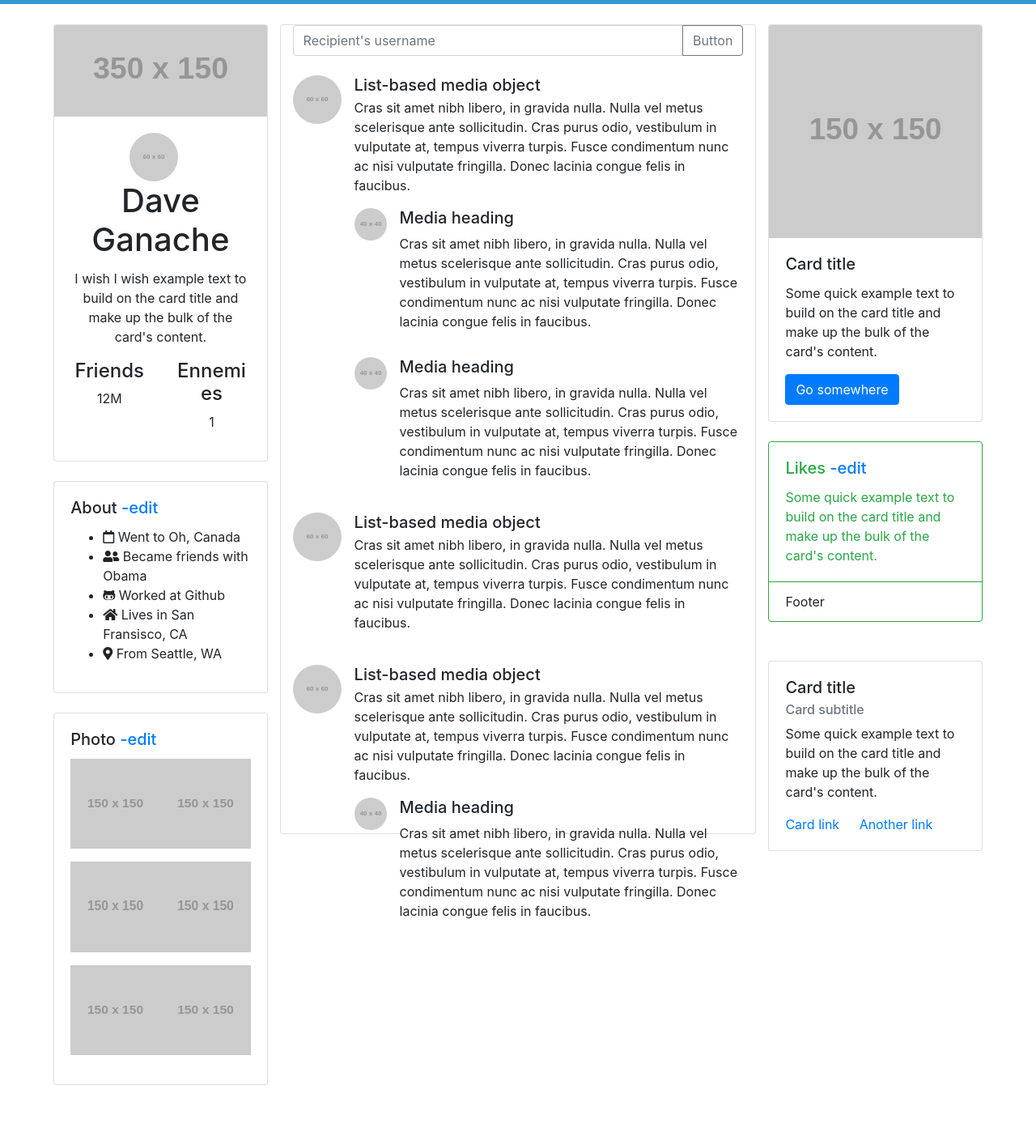
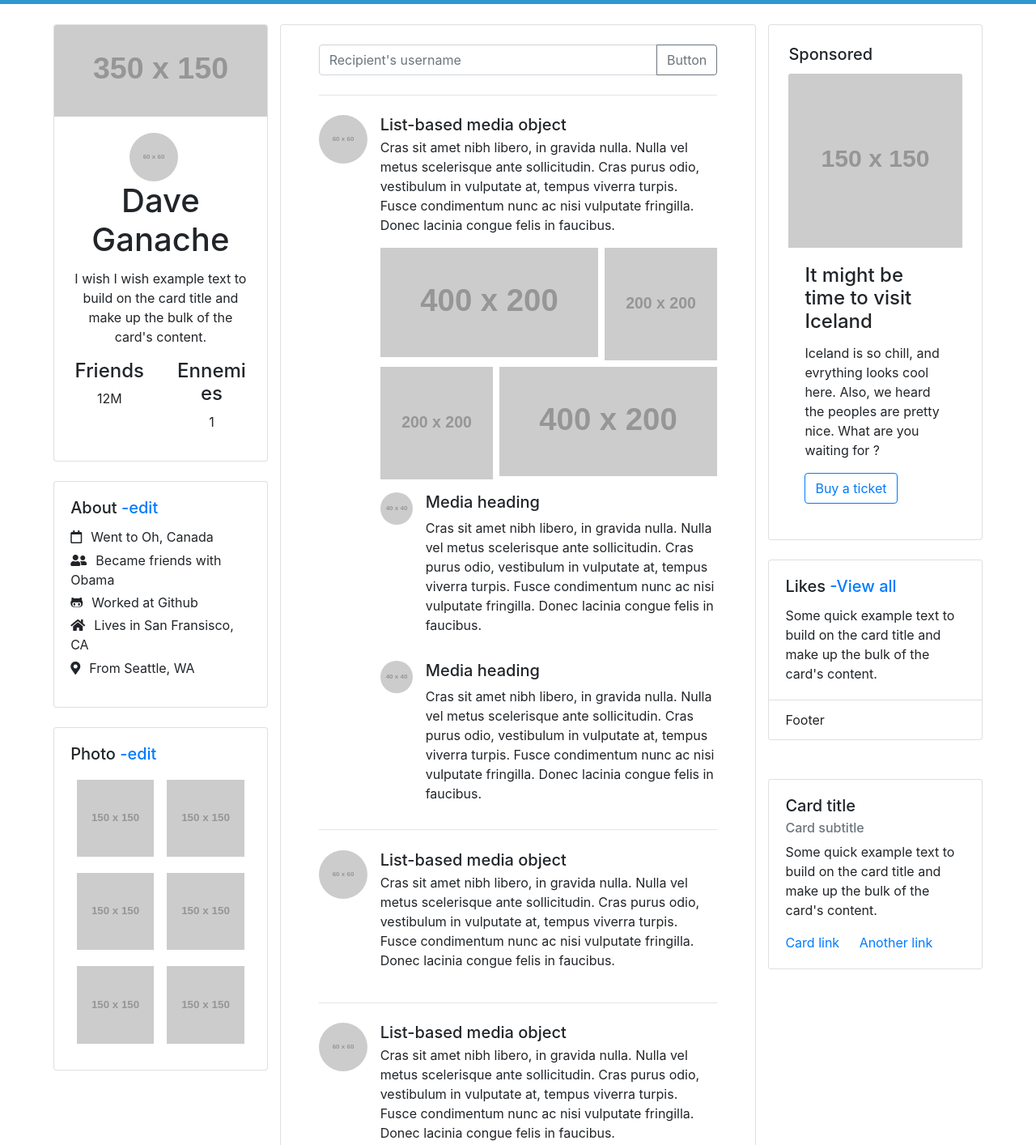
Before and after one commit to Mordnor/inte_sass, a plain HTML site: page index.html in a window 1280 px wide. Shown: the part 63-1477 px from the top of the page at 81% size. Before the commit the page ends 1428 px from the top, so only its background shows below. Drawn offline with nearby package versions, Linux system fonts and the light colour scheme; placeholder pictures from the web are drawn by us.

Commit message:
ajout photo et sponsored

```diff
--- a/css/scss/style.scss
+++ b/css/scss/style.scss
@@ -8,7 +8,7 @@
 }
 
 .actualite {
-    height: 1000px;
+    padding: 2% 4%;
     background-color: #fff;
     background-clip: border-box;
     border: 1px solid rgba(0, 0, 0, 0.125);
@@ -19,6 +19,22 @@
     text-align: center;
 }
 
+.about ul {
+    padding: 0;
+    list-style: none;
+}
+
+.about li {
+    margin-bottom: 2%;
+}
+li i {
+    margin-right: 3%;
+}
+
 main {
     padding: 2% 4%;
 }
+
+hr{
+    margin-bottom: 5%;
+}
--- a/index.html
+++ b/index.html
@@ -102,23 +102,23 @@
                   <div class="card-body">
                     <h5 class="card-title">Photo <a href="#">-edit</a></h5>
                     <div class="row no-gutters text-center">
-                      <div class="col-6">
-                        <img src="http://via.placeholder.com/150x150" class="img-fluid mb-3" />
+                      <div class="col-6 col-sm-4 col-md-6">
+                        <img src="http://via.placeholder.com/150x150" class="img-fluid mb-1 p-2" />
                       </div>
-                      <div class="col-6">
-                        <img src="http://via.placeholder.com/150x150" class="img-fluid mb-3" />
+                      <div class="col-6  col-sm-4 col-md-6 ">
+                        <img src="http://via.placeholder.com/150x150" class="img-fluid mb-1 p-2" />
                       </div>
-                      <div class="col-6">
-                        <img src="http://via.placeholder.com/150x150" class="img-fluid mb-3" />
+                      <div class="col-6  col-sm-4 col-md-6">
+                        <img src="http://via.placeholder.com/150x150" class="img-fluid mb-1 p-2" />
                       </div>
-                      <div class="col-6">
-                        <img src="http://via.placeholder.com/150x150" class="img-fluid mb-3" />
+                      <div class="col-6  col-sm-4 col-md-6">
+                        <img src="http://via.placeholder.com/150x150" class="img-fluid mb-1 p-2" />
                       </div>
-                      <div class="col-6">
-                        <img src="http://via.placeholder.com/150x150" class="img-fluid mb-3" />
+                      <div class="col-6  col-sm-4 col-md-6">
+                        <img src="http://via.placeholder.com/150x150" class="img-fluid mb-1 p-2" />
                       </div>
-                      <div class="col-6">
-                        <img src="http://via.placeholder.com/150x150" class="img-fluid mb-3" />
+                      <div class="col-6  col-sm-4 col-md-6">
+                        <img src="http://via.placeholder.com/150x150" class="img-fluid mb-1 p-2" />
                       </div>
                     </div>
                   </div>
@@ -133,6 +133,7 @@
                 <button class="btn btn-outline-secondary" type="button">Button</button>
               </div>
             </div>
+            <hr />
             <ul class="list-unstyled">
               <li class="media">
                 <img class="mr-3 img-fluid rounded-circle" src="http://via.placeholder.com/60x60" alt="Generic placeholder image">
@@ -141,6 +142,20 @@
                   <p>
                     Cras sit amet nibh libero, in gravida nulla. Nulla vel metus scelerisque ante sollicitudin. Cras purus odio, vestibulum in vulputate at, tempus viverra turpis. Fusce condimentum nunc ac nisi vulputate fringilla. Donec lacinia congue felis in faucibus.
                   </p>
+                  <div class="row no-gutters ">
+                    <div class="col-8">
+                      <img src="http://via.placeholder.com/400x200" class="img-fluid pr-2" alt="photo">
+                    </div>
+                    <div class="col-4">
+                      <img src="http://via.placeholder.com/200x200" class="img-fluid " alt="photo">
+                    </div>
+                    <div class="col-4">
+                      <img src="http://via.placeholder.com/200x200" class="img-fluid pt-2" alt="photo">
+                    </div>
+                    <div class="col-8">
+                      <img src="http://via.placeholder.com/400x200" class="img-fluid pl-2 pt-2" alt="photo">
+                    </div>
+                  </div>
                   <div class="media mt-3">
                     <a class="pr-3" href="#"><img class="img-fluid rounded-circle" src="http://via.placeholder.com/40x40" alt="Generic placeholder image"></a>
                     <div class="media-body">
@@ -161,6 +176,7 @@
                   </div>
                 </div>
               </li>
+              <hr />
               <li class="media my-4">
                 <img class="mr-3 img-fluid rounded-circle" src="http://via.placeholder.com/60x60" alt="Generic placeholder image">
                 <div class="media-body">
@@ -170,6 +186,7 @@
                   </p>
                 </div>
               </li>
+              <hr />
               <li class="media">
                 <img class="mr-3 img-fluid rounded-circle" src="http://via.placeholder.com/60x60" alt="Generic placeholder image">
                 <div class="media-body">
@@ -177,6 +194,7 @@
                   <p>
                     Cras sit amet nibh libero, in gravida nulla. Nulla vel metus scelerisque ante sollicitudin. Cras purus odio, vestibulum in vulputate at, tempus viverra turpis. Fusce condimentum nunc ac nisi vulputate fringilla. Donec lacinia congue felis in faucibus.
                   </p>
+                  <img src="http://via.placeholder.com/500x500" class="img-fluid" alt="photo">
                   <div class="media mt-3">
                     <a class="pr-3" href="#"><img class="img-fluid rounded-circle" src="http://via.placeholder.com/40x40" alt="Generic placeholder image"></a>
                     <div class="media-body">
@@ -193,22 +211,23 @@
           <div class="col-12 col-md-3">
             <div class="row">
               <div class="col-12 add mb-4">
-                <div class="card">
+                <div class="card p-4">
+                  <h5 class="card-title">Sponsored</h5>
                   <img class="card-img-top img-fluid" src="http://via.placeholder.com/150x150" alt="Card image cap">
                   <div class="card-body">
-                    <h5 class="card-title">Card title</h5>
-                    <p class="card-text">Some quick example text to build on the card title and make up the bulk of the card's content.</p>
-                    <a href="#" class="btn btn-primary">Go somewhere</a>
+                    <h4 class="card-title">It might be time to visit Iceland</h4>
+                    <p class="card-text">Iceland is so chill, and evrything looks cool here. Also, we heard the peoples are pretty nice. What are you waiting for ?</p>
+                    <a href="#" class="btn btn-outline-primary">Buy a ticket</a>
                   </div>
                 </div>
               </div>
               <div class="col-12 like mb-4">
-                <div class="card border-success mb-4">
-                  <div class="card-body text-success">
-                    <h5 class="card-title">Likes <a href="#">-edit</a></h5>
+                <div class="card mb-4">
+                  <div class="card-body ">
+                    <h5 class="card-title">Likes <a href="#">-View all</a></h5>
                     <p class="card-text">Some quick example text to build on the card title and make up the bulk of the card's content.</p>
                   </div>
-                  <div class="card-footer bg-transparent border-success">Footer</div>
+                  <div class="card-footer bg-transparent">Footer</div>
                 </div>
               </div>
               <div class="col-12 footer">
```
Also changed, not shown: css/style.css, 1 other file.
